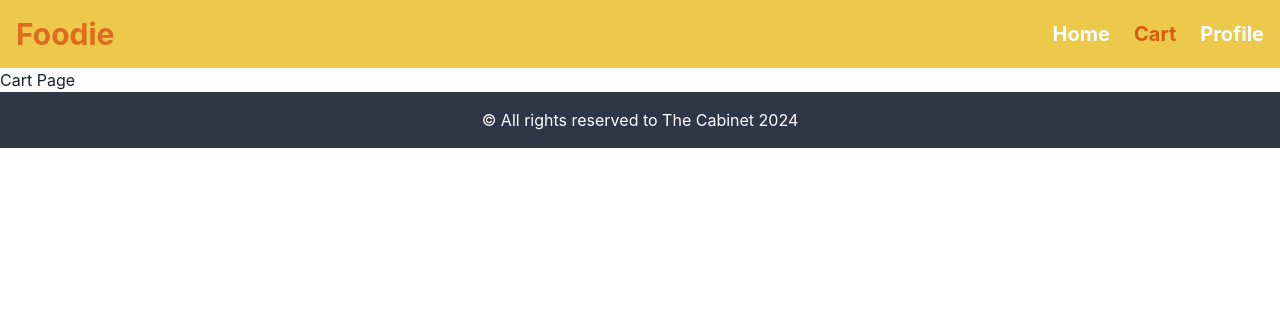
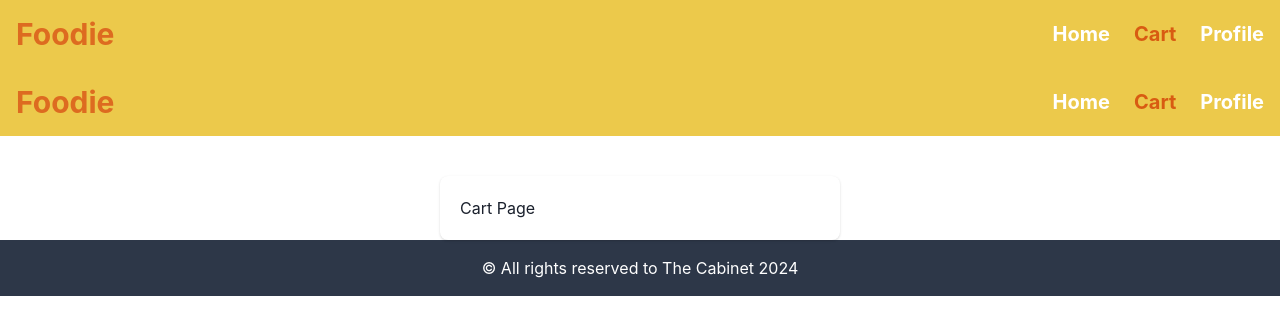
Before and after one commit to Isha-Viragi/client, a React (Vite) app in the folder food-app/: page /cart in a window 1280 px wide. Shown: the top 334 px of the page. Built offline with nearby package versions, Linux system fonts and the light colour scheme.

Commit message:
add grid to initial page

```diff
--- a/food-app/src/pages/CartPage.jsx
+++ b/food-app/src/pages/CartPage.jsx
@@ -1,10 +1,30 @@
-import React from "react";
+import NavBar from "../components/NavBar";
+import {
+  Stack,
+  Link,
+  Card,
+  GridItem,
+  Grid,
+  CardBody,
+  useToast,
+} from "@chakra-ui/react";
 
 const CartPage = () => {
   return (
-    <div>
-      <h1>Cart Page</h1>
-    </div>
+    <>
+      <Grid templateAreas={`"nav" "main"`}>
+        <GridItem area="nav">
+          <NavBar />
+        </GridItem>
+        <GridItem area="main">
+          <Stack align="center" mt={10}>
+            <Card w="400px" borderRadius="lg">
+              <CardBody>Cart Page</CardBody>
+            </Card>
+          </Stack>
+        </GridItem>
+      </Grid>
+    </>
   );
 };
 
```
